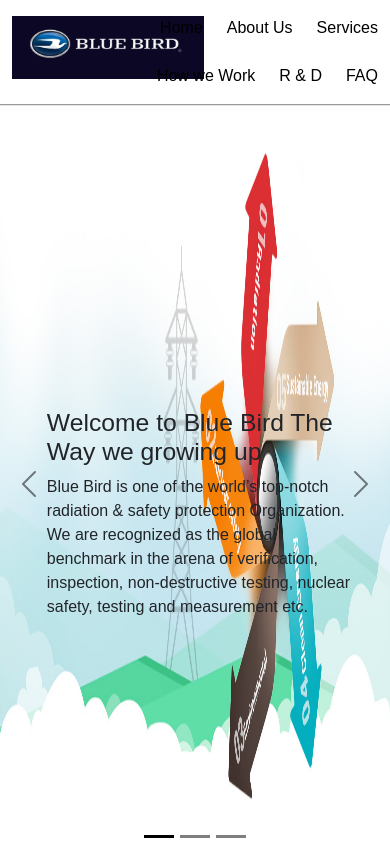
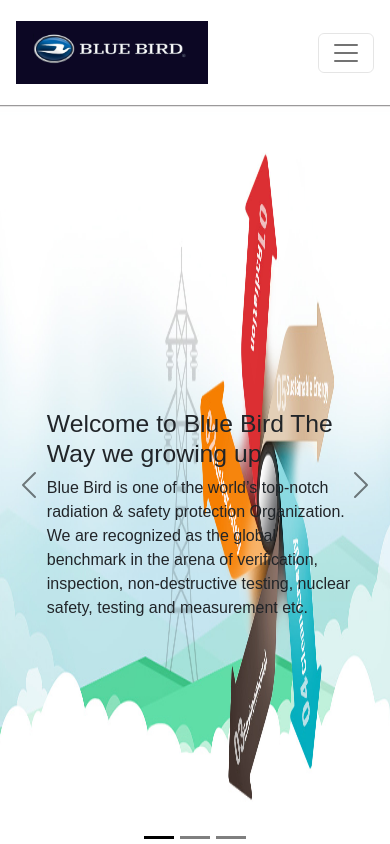
Before and after one commit to ShubhamSharma20061998/BlueBird, a React (Create React App) app: page / in a window 390 px wide. Shown: the top 844 px of the page. Built offline with nearby package versions, Linux system fonts and the light colour scheme.

Commit message:
Changes 23-06-23 fully responsive design.

```diff
--- a/src/components/navbar/Navbar.css
+++ b/src/components/navbar/Navbar.css
@@ -19,4 +19,11 @@
 }
 .navbar_container {
   margin: 1rem 0 1rem 0;
+  padding: 0 1rem;
 }
+@media screen and (max-width: 1023px) {
+  .nav_Items {
+    align-items: flex-end;
+    justify-content: center;
+  }
+}
--- a/src/components/navbar/Navbar.jsx
+++ b/src/components/navbar/Navbar.jsx
@@ -1,10 +1,11 @@
-import React, { useState } from "react";
+import React from "react";
+import Container from "react-bootstrap/Container";
 import Nav from "react-bootstrap/Nav";
+import Navbar from "react-bootstrap/Navbar";
+import { Link, useNavigate } from "react-router-dom";
 import logo from "../../assets/logo.png";
 import "./Navbar.css";
-import { Link, useNavigate } from "react-router-dom";
-
-const Navbar = () => {
+const Rought = () => {
   const navItemsList = [
     { name: "Home", href: "/" },
     { name: "About Us", href: "/aboutus" },
@@ -16,34 +17,29 @@
   ];
   const navigate = useNavigate();
   return (
-    <div>
-      <div className="container-fluid navbar_container">
-        <div className="row">
-          <div className="col-4">
+    <Navbar expand="lg" className="container-fluid navbar_container">
+      <Navbar.Brand href="#home">
         <img
           className="logo"
           src={logo}
           alt="LOGO"
           onClick={() => navigate("/")}
         />
-          </div>
-          <div className="col-8">
-            <Nav className="nav_Items" variant="pills" defaultActiveKey="/">
+      </Navbar.Brand>
+      <Navbar.Toggle aria-controls="basic-navbar-nav" />
+      <Navbar.Collapse id="basic-navbar-nav">
+        <Nav className="me-auto nav_Items">
           {navItemsList?.map(({ href, name }) => {
             return (
-                  <Nav.Item key={href}>
               <Link to={href} eventKey={href} className={`${href} links`}>
                 {name}
               </Link>
-                  </Nav.Item>
             );
           })}
         </Nav>
-          </div>
-        </div>
-      </div>
-    </div>
+      </Navbar.Collapse>
+    </Navbar>
   );
 };
 
-export default Navbar;
+export default Rought;
```
Lines whose indentation alone changed are shown as unchanged.
